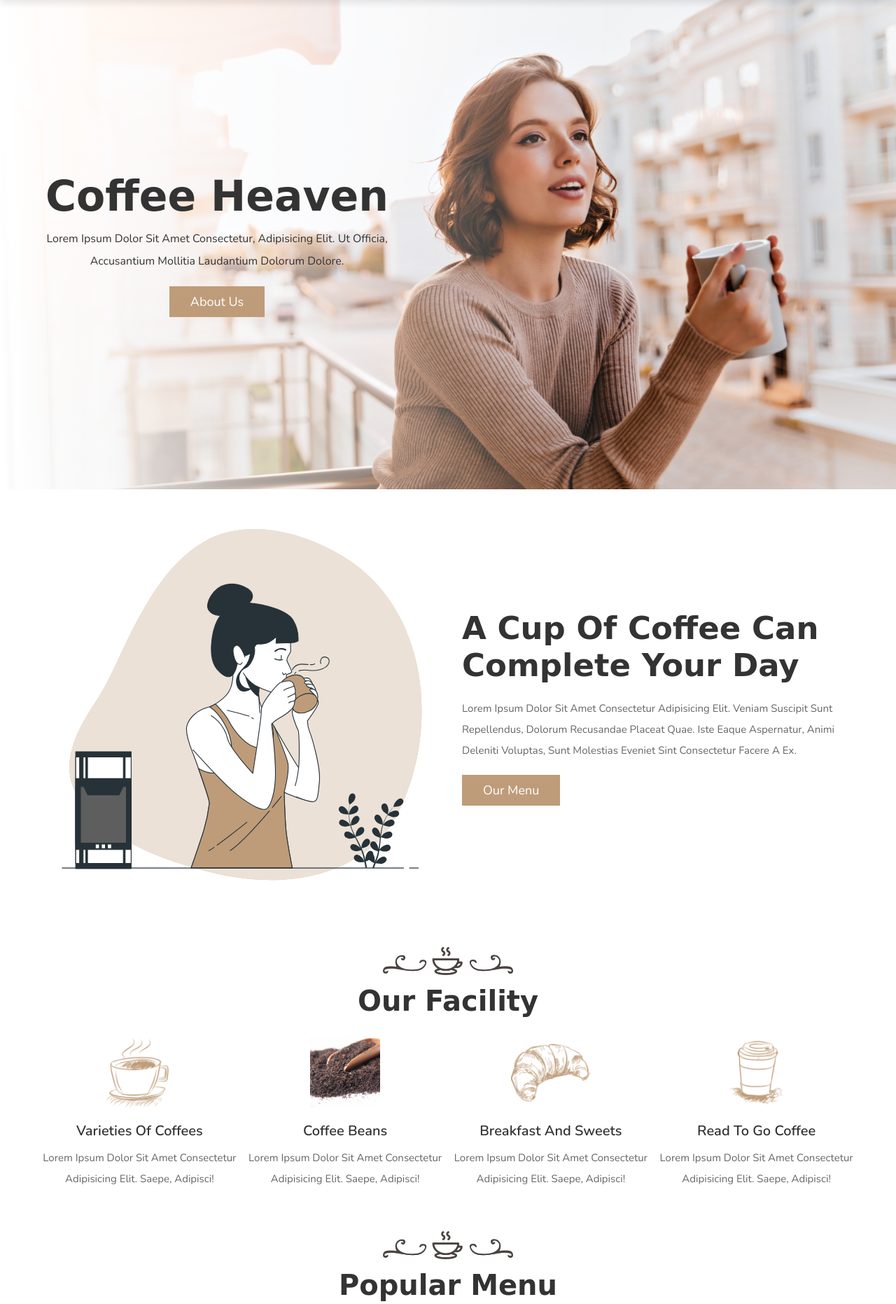
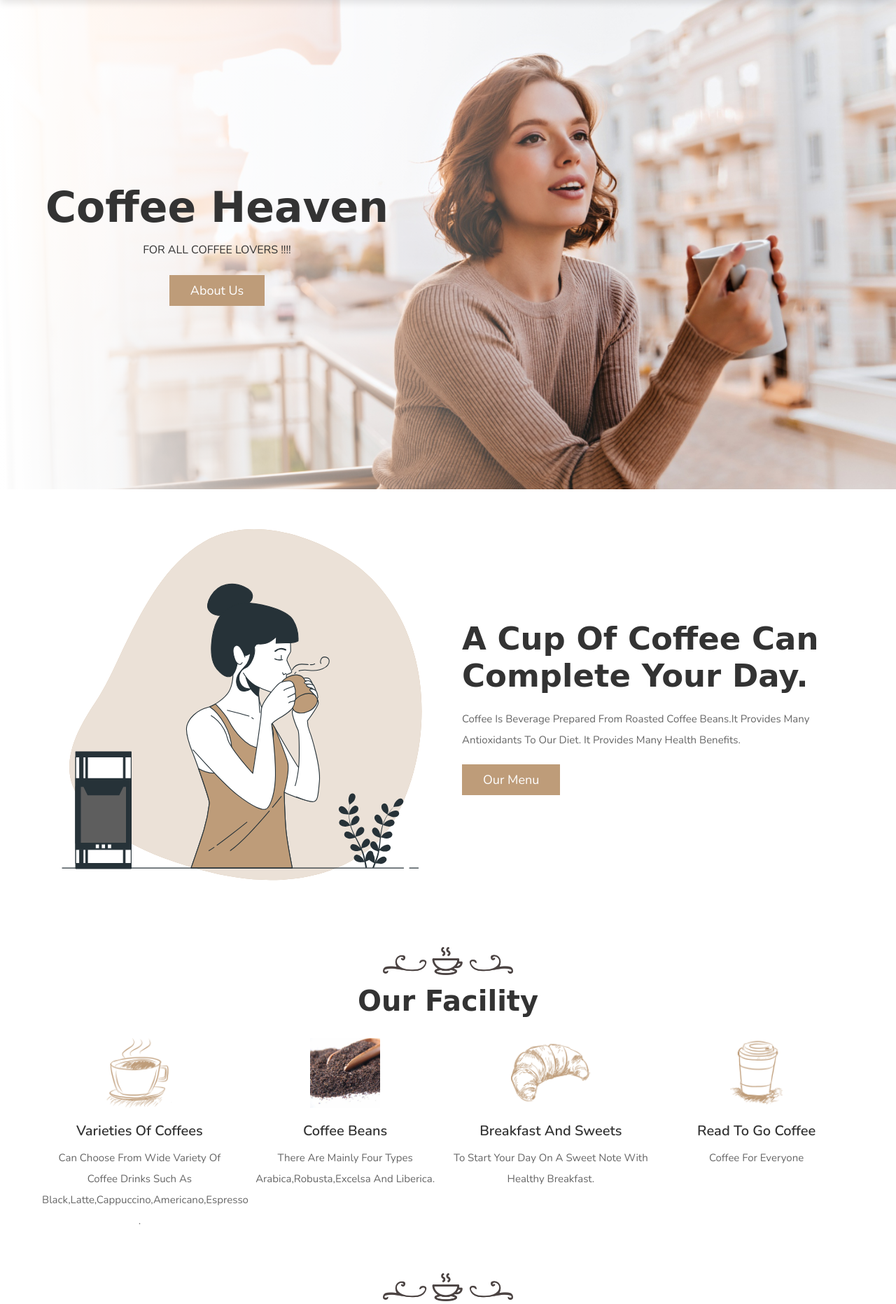
Before and after one commit to Lisharod/vct-tea-project-, a PHP site: page / in a window 1280 px wide. Shown: the part 80-1943 px from the top of the page at 70% size. Run offline with PHP 8.4, Linux system fonts and the light colour scheme; some libraries are stand-ins or nearby versions; some web fonts are replaced.

Commit message:
info changed

```diff
--- a/index.php
+++ b/index.php
@@ -95,7 +95,7 @@ if(isset($message)){
 
       <div class="content">
          <h3>coffee heaven</h3>
-         <p>Lorem ipsum dolor sit amet consectetur, adipisicing elit. Ut officia, accusantium mollitia laudantium dolorum dolore.</p>
+         <p>FOR ALL COFFEE LOVERS !!!!</p>
          <a href="#about" class="btn">about us</a>
       </div>
 
@@ -114,8 +114,8 @@ if(isset($message)){
    </div>
 
    <div class="content">
-      <h3>A cup of coffee can complete your day</h3>
-      <p>Lorem ipsum dolor sit amet consectetur adipisicing elit. Veniam suscipit sunt repellendus, dolorum recusandae placeat quae. Iste eaque aspernatur, animi deleniti voluptas, sunt molestias eveniet sint consectetur facere a ex.</p>
+      <h3>A cup of coffee can complete your day.</h3>
+      <p>Coffee is beverage prepared from roasted coffee beans.It provides many antioxidants to our diet. It provides many health benefits.</p>
       <a href="#menu" class="btn">our menu</a>
    </div>
 
@@ -137,25 +137,25 @@ if(isset($message)){
       <div class="box">
          <img src="images/icon-1.png" alt="">
          <h3>varieties of coffees</h3>
-         <p>Lorem ipsum dolor sit amet consectetur adipisicing elit. Saepe, adipisci!</p>
+         <p>Can choose from wide variety of coffee drinks such as black,latte,cappuccino,americano,espresso .</p>
       </div>
 
       <div class="box">
          <img src="images/icon-2.png" alt="">
          <h3>coffee beans</h3>
-         <p>Lorem ipsum dolor sit amet consectetur adipisicing elit. Saepe, adipisci!</p>
+         <p>There are mainly four types arabica,robusta,excelsa and liberica.</p>
       </div>
 
       <div class="box">
          <img src="images/icon-3.png" alt="">
          <h3>breakfast and sweets</h3>
-         <p>Lorem ipsum dolor sit amet consectetur adipisicing elit. Saepe, adipisci!</p>
+         <p>To start your day on a sweet note with healthy breakfast.</p>
       </div>
 
       <div class="box">
          <img src="images/icon-4.png" alt="">
          <h3>read to go coffee</h3>
-         <p>Lorem ipsum dolor sit amet consectetur adipisicing elit. Saepe, adipisci!</p>
+         <p>coffee for everyone</p>
       </div>
 
    </div>
```
